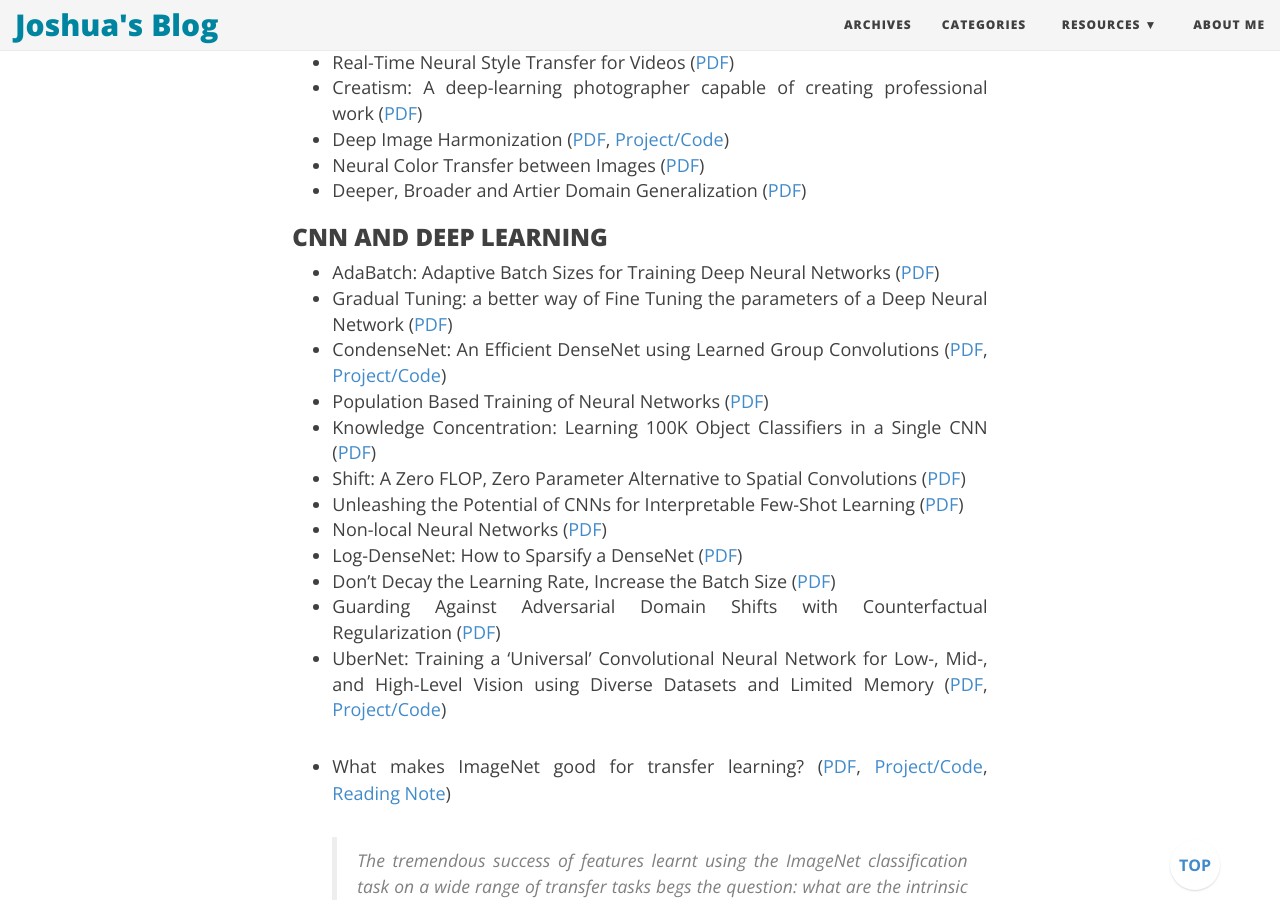
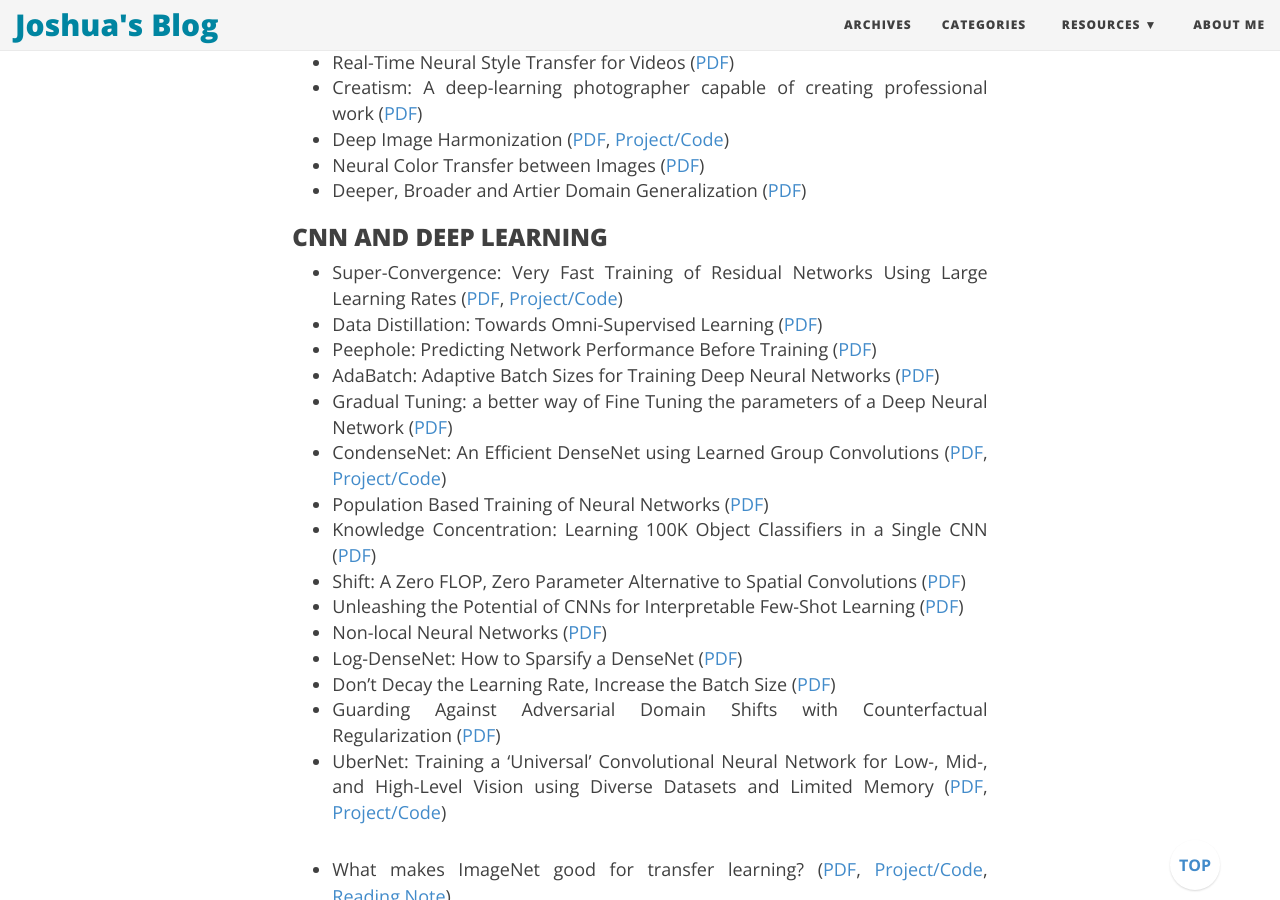
Before and after one commit to joshua19881228/joshua19881228.github.io, a Jekyll site: the page built from _posts/Computer_Vision/2016-08-25-my-jumble-of-computer-vision.md, in a window 1280 px wide and 900 px high, scrolled down 11907 px. Built offline with Jekyll 4.4.1, drawn with Linux system fonts in a browser that asks for light colours; nearby versions of some CDN libraries; formulas are drawn with MathJax 3; comment, search, counter and statistics services are not loaded; some of the changed text lies outside the part shown.

Commit message:
update post

```diff
--- a/_posts/Computer_Vision/2016-08-25-my-jumble-of-computer-vision.md
+++ b/_posts/Computer_Vision/2016-08-25-my-jumble-of-computer-vision.md
@@ -303,6 +303,9 @@ I am going to maintain this page to record a few things about computer vision th
 
 ### CNN AND DEEP LEARNING ###
 
+* Super-Convergence: Very Fast Training of Residual Networks Using Large Learning Rates ([PDF](https://arxiv.org/abs/1708.07120), [Project/Code](https://github.com/lnsmith54/super-convergence))
+* Data Distillation: Towards Omni-Supervised Learning ([PDF](https://arxiv.org/abs/1712.04440))
+* Peephole: Predicting Network Performance Before Training ([PDF](https://arxiv.org/abs/1712.03351))
 * AdaBatch: Adaptive Batch Sizes for Training Deep Neural Networks ([PDF](https://arxiv.org/abs/1712.02029))
 * Gradual Tuning: a better way of Fine Tuning the parameters of a Deep Neural Network ([PDF](https://arxiv.org/abs/1711.10177))
 * CondenseNet: An Efficient DenseNet using Learned Group Convolutions ([PDF](http://www.cs.cornell.edu/~gaohuang/papers/condensenet.pdf), [Project/Code](https://github.com//ShichenLiu/CondenseNet))
@@ -482,6 +485,7 @@ I am going to maintain this page to record a few things about computer vision th
 
 ### LIGHT-WEIGHT MODEL/EMBEDDED/MOBILE/MODEL COMPRESSION ###
 
+* Net-Trim: Convex Pruning of Deep Neural Networks with Performance Guarantee ([pdf](https://arxiv.org/abs/1611.05162))
 * NISP: Pruning Networks using Neuron Importance Score Propagation ([PDF](https://arxiv.org/abs/1711.05908))
 * Caffeinated FPGAs: FPGA Framework For Convolutional Neural Networks ([PDF](https://arxiv.org/abs/1609.09671))
 * Comprehensive Evaluation of OpenCL-based Convolutional Neural Network Accelerators in Xilinx and Altera FPGAs  ([PDF](https://arxiv.org/abs/1609.09296))
@@ -522,6 +526,7 @@ I am going to maintain this page to record a few things about computer vision th
 
 ### OTHER ###
 
+* Dense Optical Flow based Change Detection Network Robust to Difference of Camera Viewpoints ([PDF](https://arxiv.org/abs/1712.02941))
 * Dual-Path Convolutional Image-Text Embedding ([PDF](https://arxiv.org/abs/1711.05535), [Project/Code](https://github.com//layumi/Image-Text-Embedding))
 * The Promise and Peril of Human Evaluation for Model Interpretability ([PDF](https://arxiv.org/abs/1711.07414))
 * Semantic Image Retrieval via Active Grounding of Visual Situations ([PDF](https://arxiv.org/abs/1711.00088))
```
